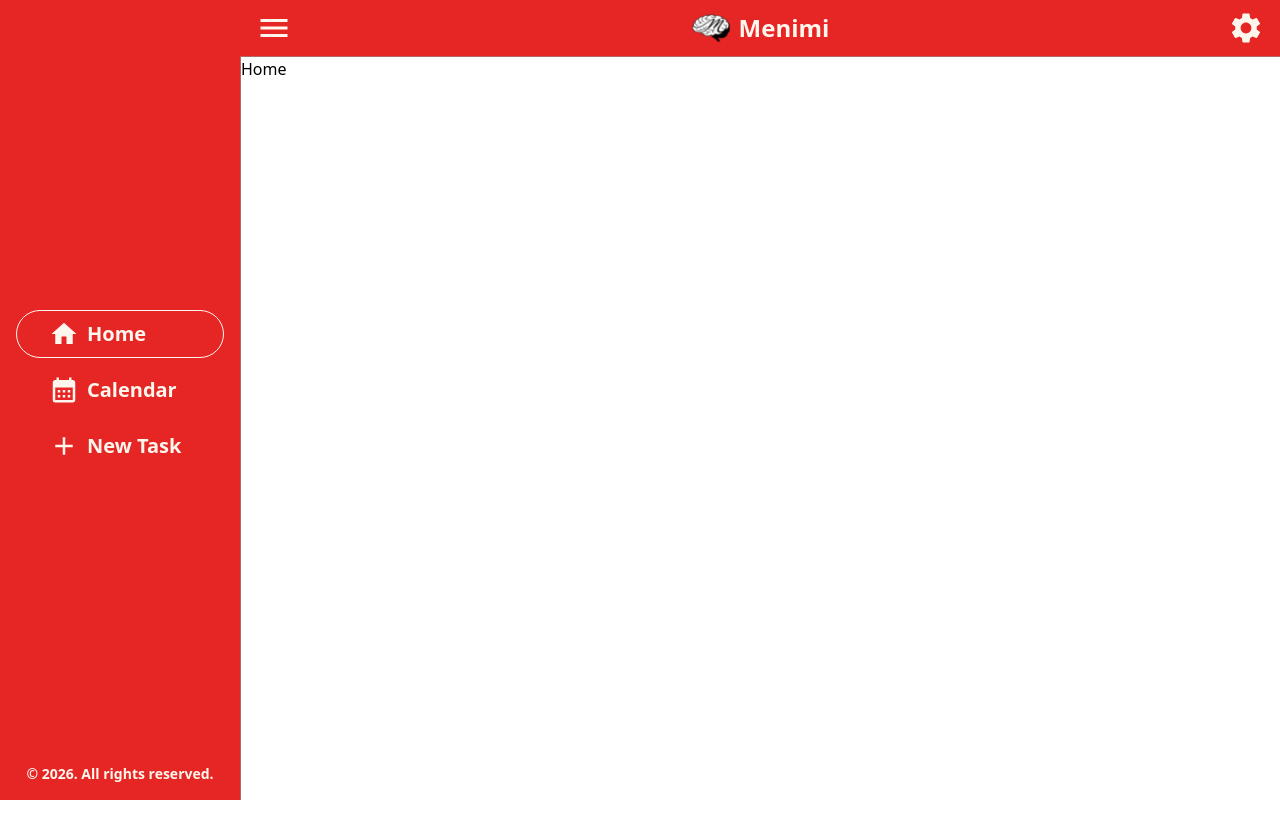
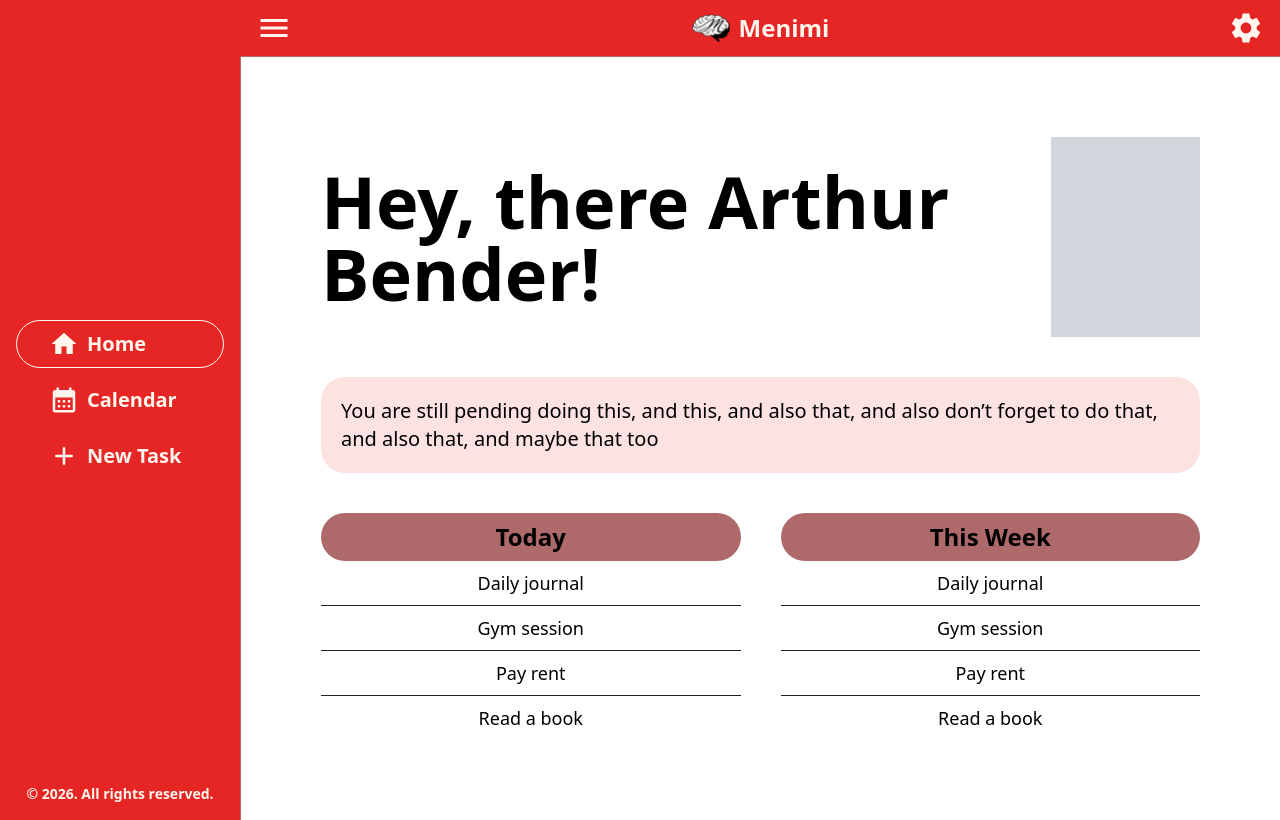
Before and after one commit to ArthurBender/menimi-frontend, a React (Vite) app: page / in a window 1280 px wide. Built offline with nearby package versions, Linux system fonts and the light colour scheme.

Commit message:
Feat: add homepage

```diff
--- /dev/null
+++ b/src/components/HomeTaskRow.tsx
@@ -0,0 +1,9 @@
+import type { Task } from "../api/types";
+
+const HomeTaskRow = ({task}: {task: Task}) => {
+  return (
+    <div className="text-lg font-medium not-last:border-b border-dark text-center py-2">{task.title}</div>
+  )
+}
+
+export default HomeTaskRow;
--- a/src/pages/Home.tsx
+++ b/src/pages/Home.tsx
@@ -1,5 +1,41 @@
+import { username, tasks, resume } from "../api/mock";
+import HomeTaskRow from "../components/HomeTaskRow";
+
 const Home = () => {
-  return <div>Home</div>
+  return (
+    <div className="p-20 w-full h-full">
+      <div className="flex flex-col gap-10 justify-between h-full">
+        <div className="flex gap-10 items-center justify-around">
+          <h2 className="text-7xl font-semibold">Hey, there {username}!</h2>
+          <i className="h-50 w-50 bg-gray-300"></i>
+        </div>
+
+        <p className="text-xl bg-surface p-5 rounded-3xl">{resume}</p>
+
+        <div className="flex gap-10">
+          <div className="w-full">
+            <h3 className="text-2xl font-semibold bg-accent w-full text-center p-2 rounded-3xl">Today</h3>
+
+            <div className="flex flex-col">
+              {tasks.map((task) => (
+                <HomeTaskRow key={task.id} task={task} />
+              ))}
+            </div>
+          </div>
+
+          <div className="w-full">
+            <h3 className="text-2xl font-semibold bg-accent w-full text-center p-2 rounded-3xl">This Week</h3>
+
+            <div className="flex flex-col">
+              {tasks.map((task) => (
+                <HomeTaskRow key={task.id} task={task} />
+              ))}
+            </div>
+          </div>
+        </div>
+      </div>
+    </div>
+  );
 }
 
 export default Home
```
